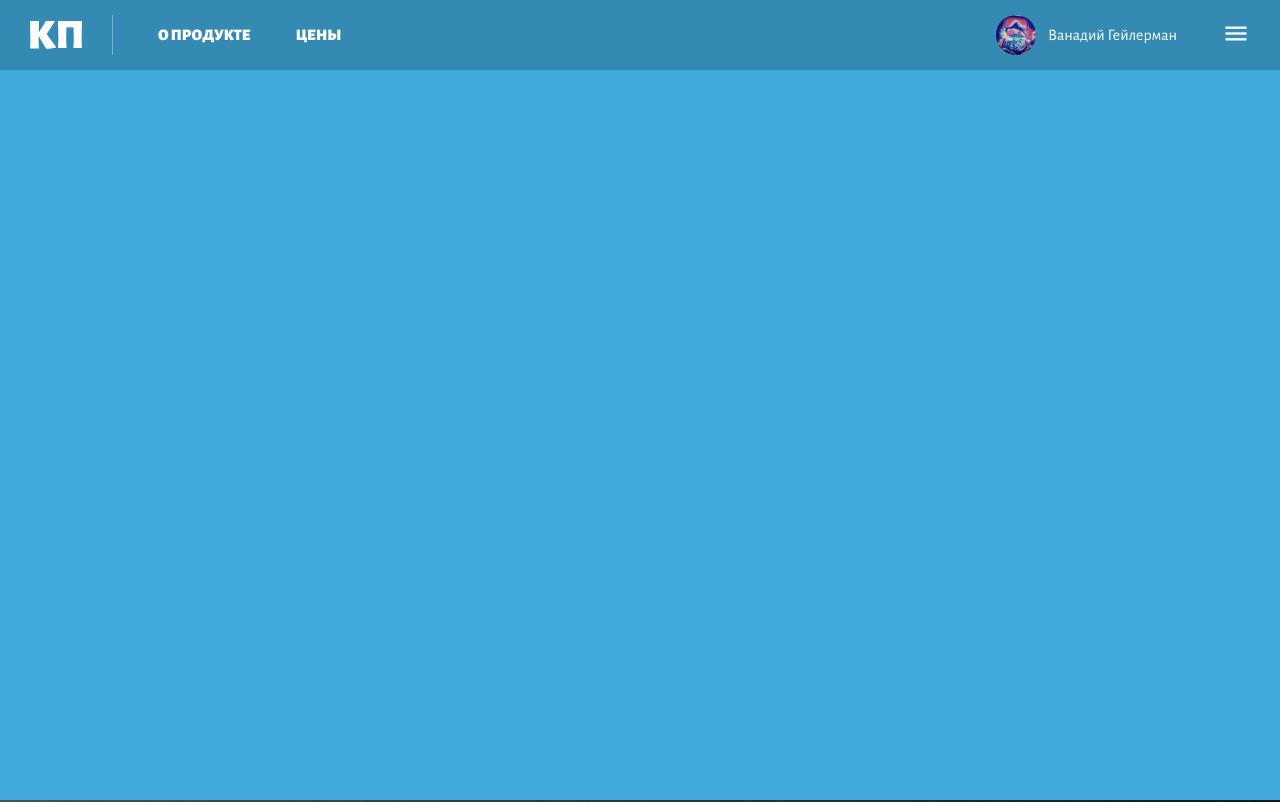
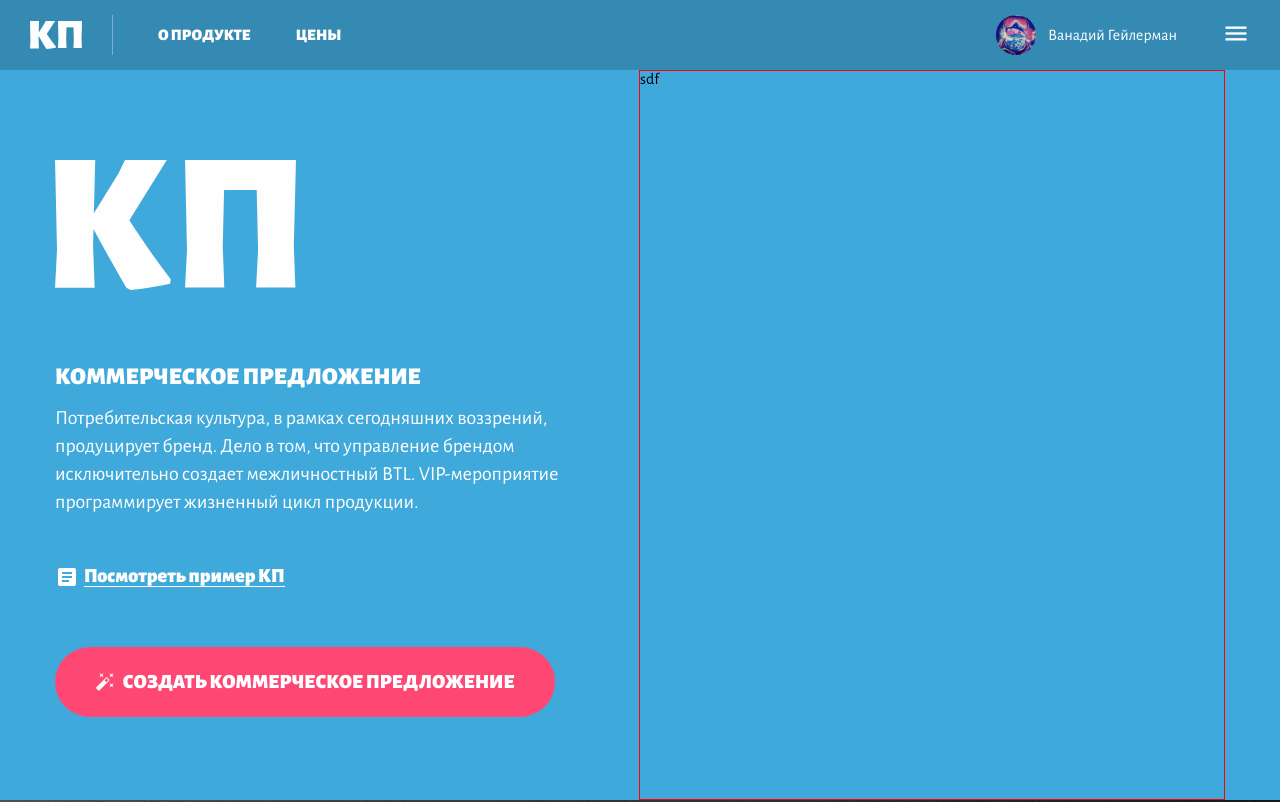
Before and after one commit to rogozhinsv/offer-constructor, an Angular app in the folder offer-constructor/: page / in a window 1280 px wide. Shown: the top 802 px of the page. Built offline with nearby package versions, Linux system fonts and the light colour scheme.

Commit message:
текст в стартовом баннере

```diff
--- a/offer-constructor/src/app/app.component.html
+++ b/offer-constructor/src/app/app.component.html
@@ -23,7 +23,29 @@
   </div>
 
   <div class="content">
-    <div class="top-banner"></div>
+
+    <div class="top-banner">
+      <div class="top-banner__wrap">
+        <div class="top-banner__left">
+          <div class="top-banner__left-wrap">
+            <div class="top-banner__logo"></div>
+            <div class="top-banner__title">Коммерческое предложение</div>
+            <div class="top-banner__text">Потребительская культура, в рамках сегодняшних воззрений, продуцирует бренд.
+              Дело в том, что управление брендом исключительно создает межличностный BTL. VIP-мероприятие программирует
+              жизненный цикл продукции.
+            </div>
+            <div class="top-banner__link"><i class="mdi mdi-file-document-box"></i> <a href="">Посмотреть пример КП</a></div>
+            <div class="top-banner__btns">
+              <div class="btn btn_big btn_red">
+                <i class="mdi mdi-auto-fix"></i>Создать коммерческое предложение</div>
+            </div>
+          </div>
+        </div>
+        <div class="top-banner__right">sdf</div>
+      </div>
+    </div>
+
+
     <div class="how-it-works">
       <div class="how-it-works__wrap">
         <h2>Как это работает</h2>
--- a/offer-constructor/src/scss/btn.scss
+++ b/offer-constructor/src/scss/btn.scss
@@ -12,6 +12,21 @@
     padding: 0 70px;
     text-transform: uppercase;
   }
+  &_red {
+    background: $red;
+    border: 2px solid transparent;
+    color: white;
+    flex: 0 0 10px;
+    padding: 0 30px;
+    max-width: 500px;
+    i {
+      margin-right: $sp/2;
+    }
+    &:hover {
+      border: 2px solid white;
+      background: none;
+    }
+  }
   &_transition {
     border: 2px solid white;
     &:hover {
--- a/offer-constructor/src/scss/top-banner.scss
+++ b/offer-constructor/src/scss/top-banner.scss
@@ -1,4 +1,64 @@
 .top-banner {
   height: 800px;
   background: $blue;
+  &__wrap {
+    margin: 0 auto;
+    max-width: 1170px;
+    display: flex;
+    padding-top: 70px;
+    height: 100%;
+  }
+  &__left {
+    flex: 1;
+    color: white;
+    &-wrap {
+      margin-top: $sp*6;
+      display: flex;
+      flex-direction: column;
+      justify-content: center;
+    }
+  }
+  &__right {
+    border: 1px solid red;
+    flex: 1;
+  }
+  &__logo {
+    background: url('assets/img/big-logo.svg') no-repeat;
+    background-size: contain;
+    height: 130px;
+    width: 100%;
+    margin-bottom: $sp*5;
+  }
+  &__title {
+    font-weight: 900;
+    font-size: 24px;
+    text-transform: uppercase;
+    margin-bottom: $sp;
+  }
+  &__text {
+    font-size: 20px;
+    font-weight: 400;
+    line-height: 1.4;
+    margin-bottom: $sp*3;
+  }
+  &__link {
+    font-size: 20px;
+    a {
+      text-decoration: none;
+      border-bottom: 1px solid white;
+      color: white;
+
+      font-weight: 600;
+    }
+    i {
+      color: white;
+      font-size: 24px;
+      position: relative;
+      top: 4px;
+      margin-right: $sp/3;
+    }
+  }
+  &__btns {
+    margin-top: $sp*4;
+  }
 }
```
Also changed, not shown: offer-constructor/src/assets/img/big-logo.svg (added).
